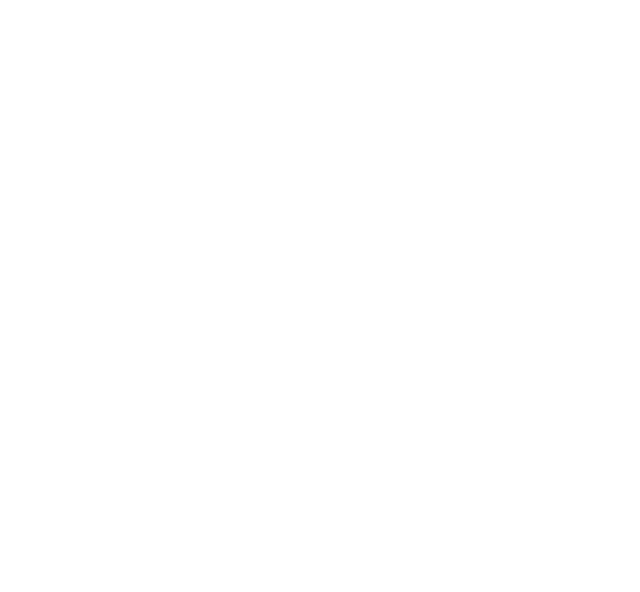
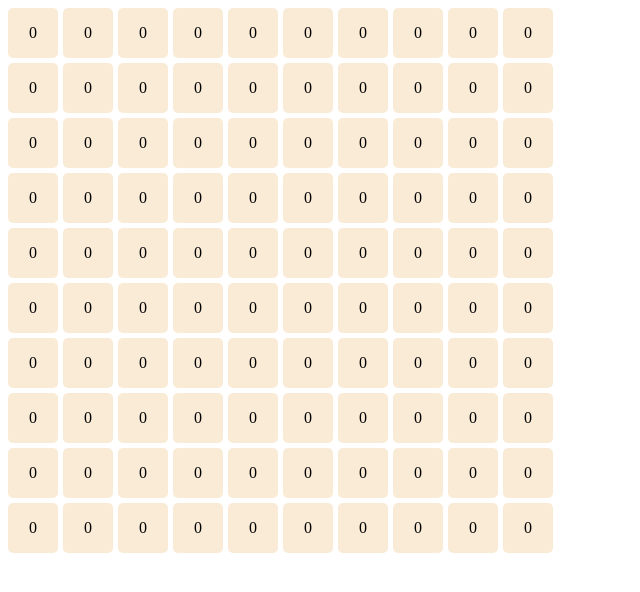
Before and after one commit to timinc-tts/polyomino-builder, a React (Vite) app: page / in a window 1280 px wide. Shown: the top 592 px of the page, without its empty margins (0-640 px from the left). Built offline with nearby package versions, Linux system fonts and the light colour scheme.

Commit message:
grid's first steps

```diff
--- a/src/App.jsx
+++ b/src/App.jsx
@@ -1,5 +1,11 @@
+import Grid from "./components/Grid";
+
 function App() {
-  return <></>;
+  return (
+    <>
+      <Grid width={10} height={10} />
+    </>
+  );
 }
 
 export default App;
--- /dev/null
+++ b/src/components/Grid.jsx
@@ -0,0 +1,39 @@
+import PropTypes from "prop-types";
+import { useEffect } from "react";
+import useBooleanGrid from "../hooks/useBooleanGrid";
+import gridStyle from "./Grid.module.css";
+
+/**
+ * Allows the user to turn cells on/off on a 2D grid of a given width and height.
+ */
+export default function Grid({ height, width, onChange = () => {} }) {
+  const { cells, toggleCell } = useBooleanGrid(width, height);
+
+  useEffect(() => {
+    onChange(cells);
+  }, [cells, onChange]);
+
+  return (
+    <div className={gridStyle.board}>
+      {cells.map((row, y) => (
+        <div key={`row-${y}`} className={gridStyle.row}>
+          {row.map((cell, x) => (
+            <div
+              key={`cell-${x}-${y}`}
+              onClick={() => toggleCell(x, y)}
+              className={gridStyle.cell}
+            >
+              {cell ? 1 : 0}
+            </div>
+          ))}
+        </div>
+      ))}
+    </div>
+  );
+}
+
+Grid.propTypes = {
+  height: PropTypes.number,
+  width: PropTypes.number,
+  onChange: PropTypes.func,
+};
--- /dev/null
+++ b/src/components/Grid.module.css
@@ -0,0 +1,23 @@
+.board {
+  display: flex;
+  flex-direction: column;
+  gap: 5px;
+}
+
+.row {
+  display: flex;
+  flex-direction: row;
+  gap: 5px;
+}
+
+.cell {
+  width: 50px;
+  height: 50px;
+  background-color: antiquewhite;
+  border-radius: 5px;
+  display: flex;
+  flex-direction: row;
+  justify-content: center;
+  align-items: center;
+  cursor: pointer;
+}
--- /dev/null
+++ b/src/hooks/useBooleanGrid.js
@@ -0,0 +1,18 @@
+import { useCallback, useState } from "react";
+import { generateBoard, getBoardCell, setBoardCell } from "../util/board";
+
+/**
+ * Keeps track of a 2D grid of cells that can either be on or off.
+ */
+export default function useBooleanGrid(width, height) {
+  const [cells, setCells] = useState(generateBoard(width, height, { emptyValue: false }));
+
+  const toggleCell = useCallback((x, y) => {
+    setCells((p) => setBoardCell(p, x, y, !getBoardCell(p, x, y)))
+  }, [])
+
+  return {
+    cells,
+    toggleCell
+  }
+}
--- /dev/null
+++ b/src/util/board.js
@@ -0,0 +1,37 @@
+export function generateBoard(width, height, { emptyValue = undefined, cellValue = () => emptyValue } = {}) {
+  const blankBoard = [];
+  for (let y = 0; y < height; y++) {
+    const row = [];
+    blankBoard.push(row);
+    for (let x = 0; x < width; x++) {
+      const cell = cellValue(x, y);
+      row.push(cell);
+    }
+  }
+  return blankBoard;
+}
+
+export function resizeBoard(board, width, height, emptyValue) {
+  return generateBoard(width, height, {
+    emptyValue,
+    cellValue: (x, y) => getBoardWidth(board) > x && getBoardHeight(board) > y ? getBoardCell(board, x, y) : emptyValue
+  })
+}
+
+export function getBoardWidth(board) {
+  return board[0].length
+}
+
+export function getBoardHeight(board) {
+  return board.length
+}
+
+export function getBoardCell(board, x, y) {
+  return board[y][x];
+}
+
+export function setBoardCell(board, x, y, newValue) {
+  const iBoard = JSON.parse(JSON.stringify(board));
+  iBoard[y][x] = newValue;
+  return iBoard;
+}
```
